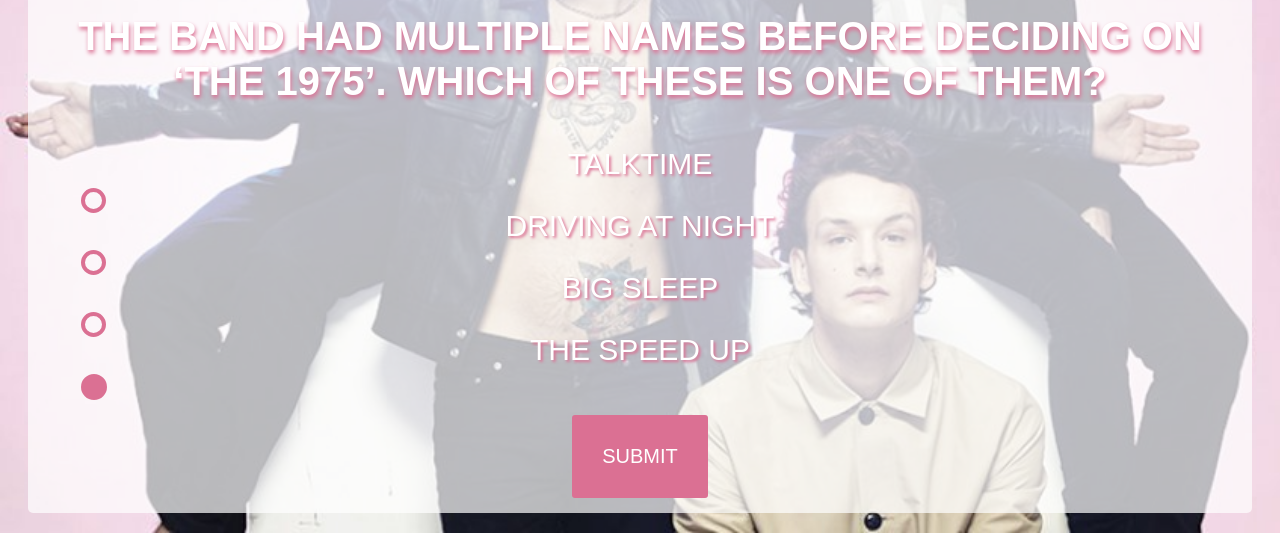
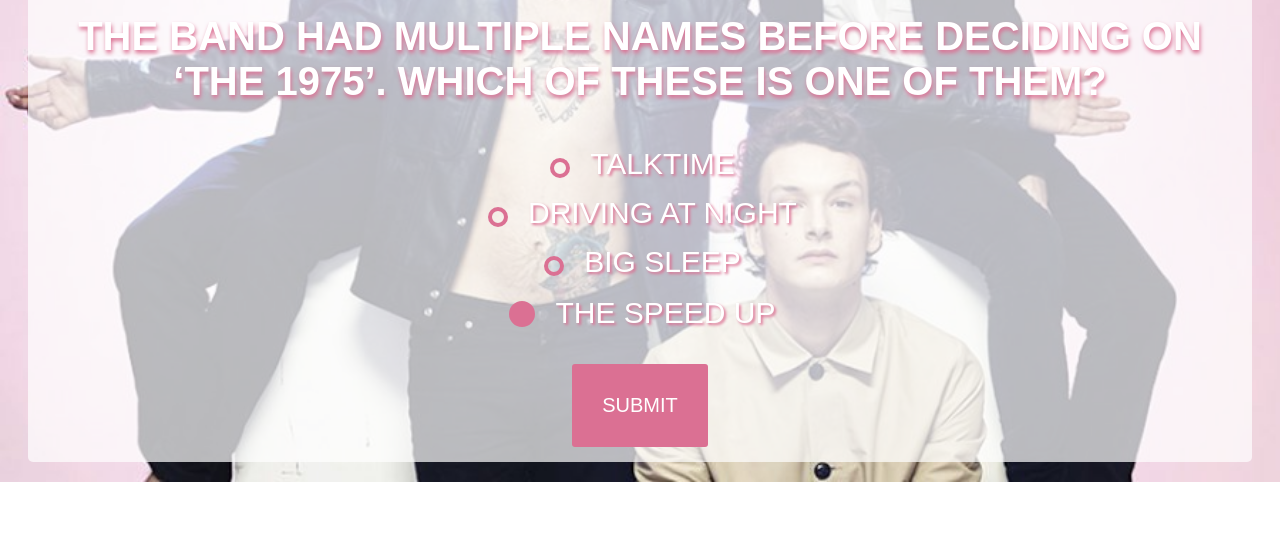
Before and after one commit to bahitssara/QUIZAPP, a plain HTML site: page index.html in a window 1280 px wide. Both pictures are taken after a click on the button "ON WITH IT!". Shown: the part 349-882 px from the top of the page. After the commit the page ends 831 px from the top, so only its background shows below. Drawn offline with nearby package versions, Linux system fonts and the light colour scheme.

Commit message:
finalcommit2

```diff
--- a/index.js
+++ b/index.js
@@ -18,14 +18,14 @@
         <h2>${data.question}</h2>
         <form>
             <fieldset>
-                <label for="${data.choices[0]}">${data.choices[0]}</label>
-                <input type="radio" id="${data.choices[0]}" class="radio-button" name="answerButton" value="${data.choices[0]}" checked>
-                <label for="${data.choices[1]}">${data.choices[1]}</label>
-                <input type="radio" id="${data.choices[1]}" class="radio-button" name="answerButton" value="${data.choices[1]}" checked>
-                <label for="${data.choices[2]}">${data.choices[2]}</label>
-                <input type="radio" id="${data.choices[2]}" class="radio-button" name="answerButton" value="${data.choices[2]}" checked>
-                <label for="${data.choices[3]}">${data.choices[3]}</label>
-                <input type="radio" id="${data.choices[3]}" class="radio-button" name="answerButton" value="${data.choices[3]}" checked>
+                <label for="${data.choices[0]}">
+                <input type="radio" id="${data.choices[0]}" class="radio-button" name="answerButton" value="${data.choices[0]}" checked>${data.choices[0]}</label>
+                <label for="${data.choices[1]}">
+                <input type="radio" id="${data.choices[1]}" class="radio-button" name="answerButton" value="${data.choices[1]}" checked>${data.choices[1]}</label>
+                <label for="${data.choices[2]}">
+                <input type="radio" id="${data.choices[2]}" class="radio-button" name="answerButton" value="${data.choices[2]}" checked>${data.choices[2]}</label>
+                <label for="${data.choices[3]}">
+                <input type="radio" id="${data.choices[3]}" class="radio-button" name="answerButton" value="${data.choices[3]}" checked>${data.choices[3]}</label>
             </fieldset>
             <button class="submit-button">Submit</button>
         </form>
--- a/main.css
+++ b/main.css
@@ -67,9 +67,13 @@
     flex-direction: column;
     justify-content: space-between;
     border:none;
-    margin-left:auto;
-    margin-right:auto;
+
 }
+
+label {
+    margin-bottom: 15px;
+}
+
 
 input {
     -webkit-appearance: none;
@@ -77,17 +81,16 @@
     appearance: none;
 
     border-radius: 50%;
-    width: 25px;
-    height: 25px;
+    width: 20px;
+    height: 20px;
 
     border: 4px solid palevioletred;
     transition: 0.2s all linear;
     outline: none;
-    margin-left: 30px;
+    margin-right: 20px;
 
     position: relative;
     top: 4px;
-    float:left;
 }
 
 input:checked {
```
